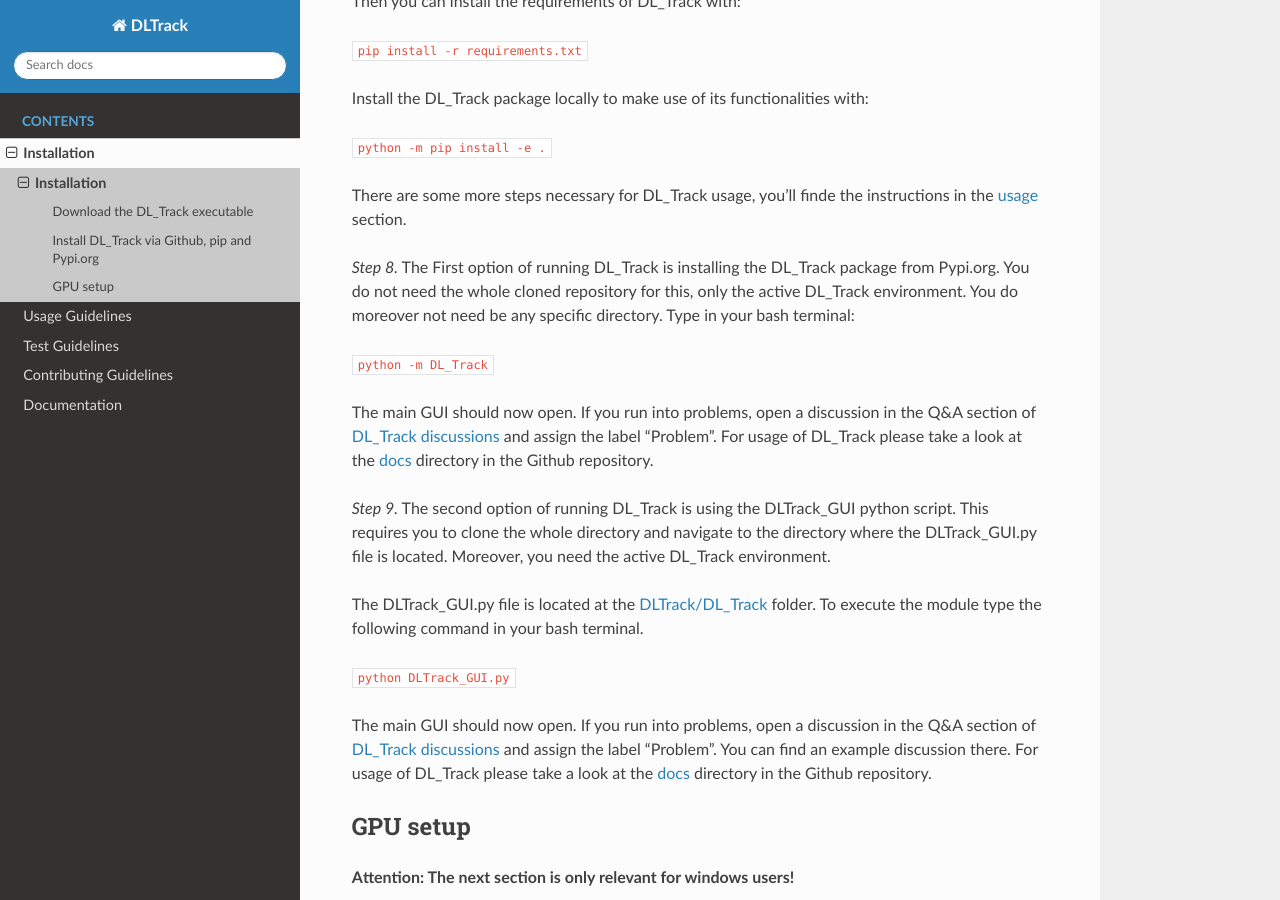
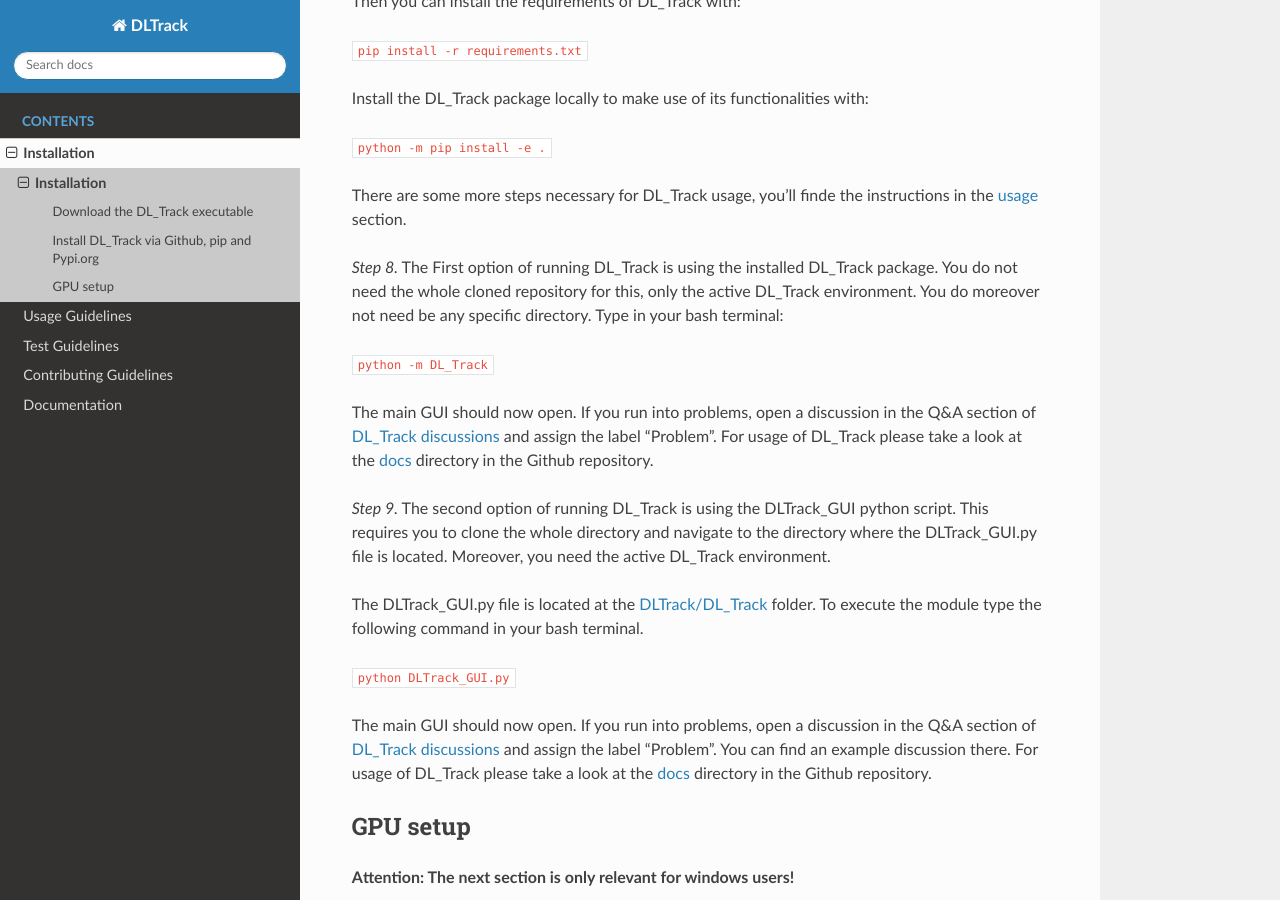
Before and after one commit to PaulRitsche/DL_Track_US, a Sphinx documentation site: the page built from docs/source/installation.rst, in a window 1280 px wide and 900 px high, scrolled down 2881 px. Built offline with Sphinx 7.4.7 and the Read the Docs theme 2.0.0, drawn with Linux system fonts in a browser that asks for light colours.

Commit message:
Update installation.rst

```diff
--- a/docs/source/installation.rst
+++ b/docs/source/installation.rst
@@ -87,7 +87,7 @@
 
 There are some more steps necessary for DL_Track usage, you'll finde the instructions in the `usage <https://dltrack.readthedocs.io/en/latest/usage.html>`_ section.
 
-*Step 8.* The First option of running DL_Track is installing the DL_Track package from Pypi.org. You do not need the whole cloned repository for this, only the active DL_Track environment. You do moreover not need be any specific directory. Type in your bash terminal:
+*Step 8.* The First option of running DL_Track is using the installed DL_Track package. You do not need the whole cloned repository for this, only the active DL_Track environment. You do moreover not need be any specific directory. Type in your bash terminal:
 
 ``python -m DL_Track``
 
```
